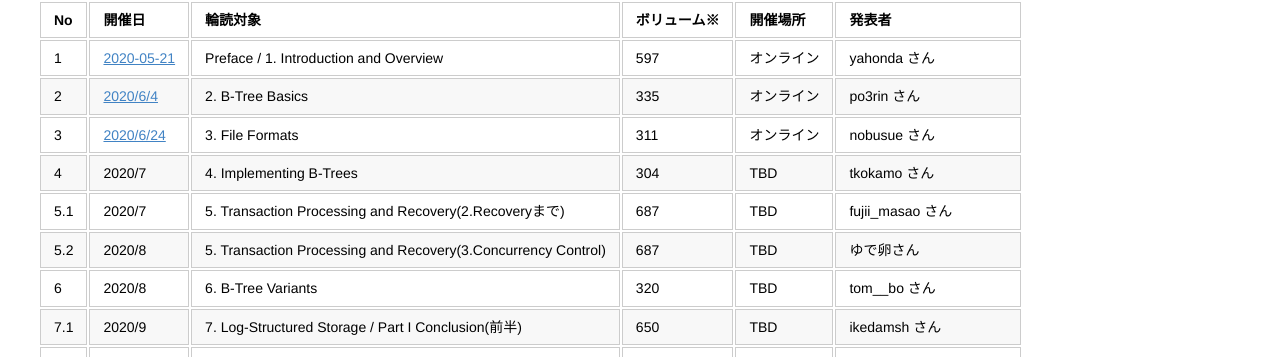
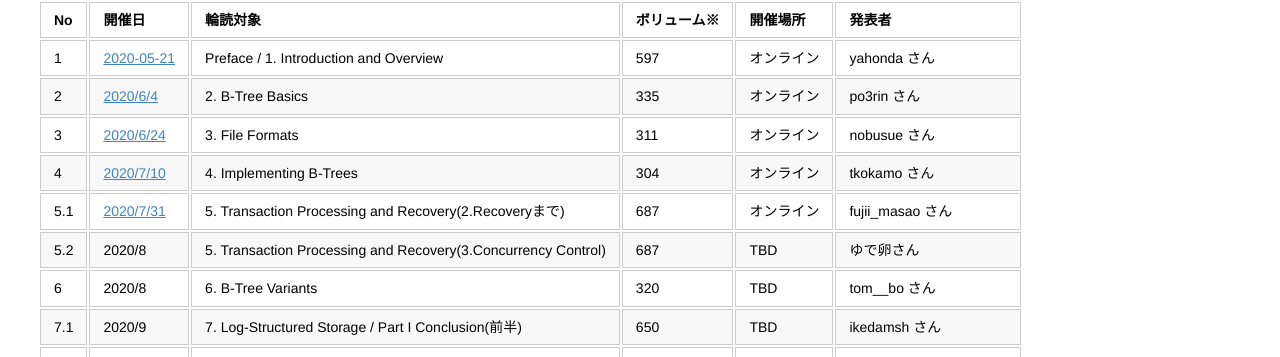
Before and after one commit to Database-Internals-Reading-Group-Japan/group-tokyo, a Jekyll site: the page built from index.md, in a window 1280 px wide. Shown: the part 389-746 px from the top of the page. Built offline with Jekyll 4.4.1, drawn with Linux system fonts in a browser that asks for light colours.

Commit message:
Update index.md

```diff
--- a/index.md
+++ b/index.md
@@ -20,8 +20,8 @@ For Database Internals Reading Group in Japan-Tokyo
 |1|[2020-05-21](./No01/20200220/agenda.html)|Preface / 1. Introduction and Overview|597|オンライン|yahonda さん|
 |2|[2020/6/4](./No01/20200604/agenda.html)|2. B-Tree Basics|335|オンライン|po3rin さん|
 |3|[2020/6/24](./No01/20200624/agenda.html)|3. File Formats|311|オンライン|nobusue さん|
-|4|2020/7|4. Implementing B-Trees|304|TBD|tkokamo さん|
-|5.1|2020/7|5. Transaction Processing and Recovery(2.Recoveryまで)|687|TBD|fujii_masao さん|
+|4|[2020/7/10](./No01/20200710/agenda.html)|4. Implementing B-Trees|304|オンライン|tkokamo さん|
+|5.1|[2020/7/31](./No01/20200731/agenda.html)|5. Transaction Processing and Recovery(2.Recoveryまで)|687|オンライン|fujii_masao さん|
 |5.2|2020/8|5. Transaction Processing and Recovery(3.Concurrency Control)|687|TBD|ゆで卵さん|
 |6|2020/8|6. B-Tree Variants|320|TBD|tom__bo さん|
 |7.1|2020/9|7. Log-Structured Storage / Part I Conclusion(前半)|650|TBD|ikedamsh さん|
```
